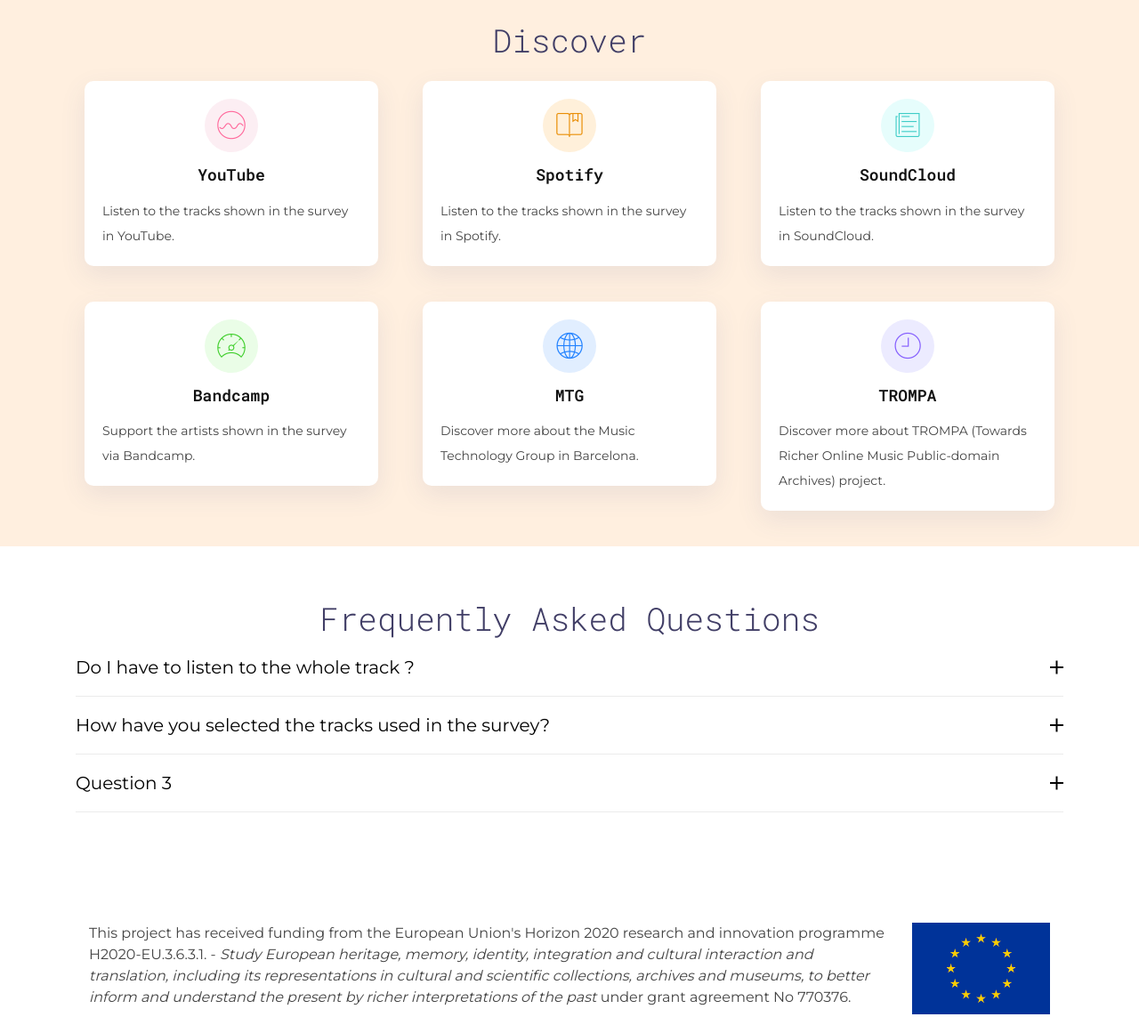
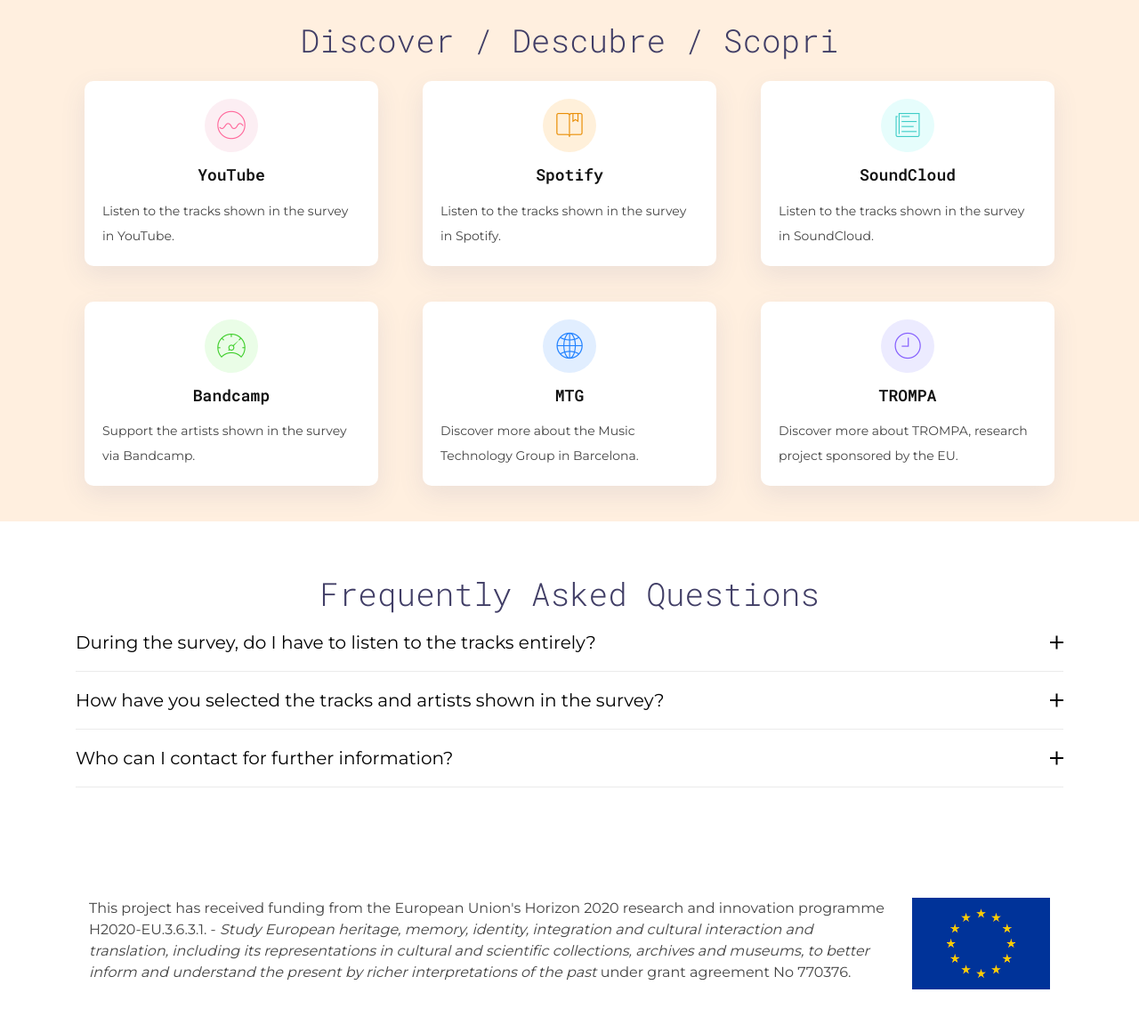
Before and after one commit to LPorcaro/divsurvey, a Django app: page / in a window 1280 px wide. Shown: the part 960-2112 px from the top of the page at 89% size. Run offline with Django 3.2, Linux system fonts and the light colour scheme; some libraries are stand-ins or nearby versions; some web fonts are replaced.

Commit message:
Fix urls + template

```diff
--- a/blog/templates/blog/index.html
+++ b/blog/templates/blog/index.html
@@ -48,7 +48,7 @@
       <div class="row justify-content-center align-self-center">
         <div class="col-md-6 intro-info order-md-first order-last">
 
-          This survey is part of the research on music diversity of <a href="https://lorenzoporcaro.wordpress.com/">Lorenzo Porcaro</a>, PhD student at the Universitat Pompeu Fabra.
+          This survey is part of the research on music diversity of <a href="https://lorenzoporcaro.wordpress.com/" target="_blank">Lorenzo Porcaro</a>, PhD student at the Universitat Pompeu Fabra.
 
           If you choose to participate, you will discover some electronic music from all around the world!
 
@@ -94,7 +94,7 @@
       <div class="container">
         <br>
         <header class="section-header">
-          <h3>Discover</h3><br>
+          <h3>Discover / Descubre / Scopri </h3><br>
         </header>
 
         <div class="row">
@@ -102,14 +102,14 @@
           <div class="col-md-6 col-lg-4 wow bounceInUp" data-wow-duration="1.2s">
             <div class="box">
               <div class="icon" style="background: #fceef3;"><i class="ion-ios-analytics-outline" style="color: #ff689b;"></i></div>
-              <h4 class="title"><a href="https://www.youtube.com/playlist?list=PLO_ftEbUcr_exmEWO1Y8EYEEcK6jwlwdJ">YouTube</a></h4>
+              <h4 class="title"><a href="https://www.youtube.com/playlist?list=PLO_ftEbUcr_exmEWO1Y8EYEEcK6jwlwdJ" target="_blank">YouTube</a></h4>
               <p class="description">Listen to the tracks shown in the survey in YouTube.</p>
             </div>
           </div>
           <div class="col-md-6 col-lg-4 wow bounceInUp" data-wow-duration="1.2s">
             <div class="box">
               <div class="icon" style="background: #fff0da;"><i class="ion-ios-bookmarks-outline" style="color: #e98e06;"></i></div>
-              <h4 class="title"><a href="https://open.spotify.com/playlist/1WAdvDkS6JNKcGlmseLXJC?si=YKt5h2FUQoOn6HNK0CT9Gg">Spotify</a></h4>
+              <h4 class="title"><a href="https://open.spotify.com/playlist/1WAdvDkS6JNKcGlmseLXJC?si=YKt5h2FUQoOn6HNK0CT9Gg" target="_blank">Spotify</a></h4>
               <p class="description">Listen to the tracks shown in the survey in Spotify.</p>
             </div>
           </div>
@@ -117,14 +117,14 @@
           <div class="col-md-6 col-lg-4 wow bounceInUp" data-wow-delay="0.1s" data-wow-duration="1.2s">
             <div class="box">
               <div class="icon" style="background: #e6fdfc;"><i class="ion-ios-paper-outline" style="color: #3fcdc7;"></i></div>
-              <h4 class="title"><a href="https://soundcloud.com/plorenzzz/sets/diversity-in-electronic-music">SoundCloud</a></h4>
+              <h4 class="title"><a href="https://soundcloud.com/plorenzzz/sets/diversity-in-electronic-music" target="_blank">SoundCloud</a></h4>
               <p class="description">Listen to the tracks shown in the survey in SoundCloud.</p>
             </div>
           </div>
           <div class="col-md-6 col-lg-4 wow bounceInUp" data-wow-delay="0.1s" data-wow-duration="1.2s">
             <div class="box">
               <div class="icon" style="background: #eafde7;"><i class="ion-ios-speedometer-outline" style="color:#41cf2e;"></i></div>
-              <h4 class="title"><a href="https://drive.google.com/file/d/1AgidlBO1rDVlS7srv4Kcog97fwqB_3il/view?usp=sharing">Bandcamp</a></h4>
+              <h4 class="title"><a href="https://drive.google.com/file/d/1AgidlBO1rDVlS7srv4Kcog97fwqB_3il/view?usp=sharing" target="_blank">Bandcamp</a></h4>
               <p class="description">Support the artists shown in the survey via Bandcamp.</p>
             </div>
           </div>
@@ -132,15 +132,15 @@
           <div class="col-md-6 col-lg-4 wow bounceInUp" data-wow-delay="0.2s" data-wow-duration="1.2s">
             <div class="box">
               <div class="icon" style="background: #e1eeff;"><i class="ion-ios-world-outline" style="color: #2282ff;"></i></div>
-              <h4 class="title"><a href="https://www.upf.edu/web/mtg/">MTG</a></h4>
+              <h4 class="title"><a href="https://www.upf.edu/web/mtg/" target="_blank">MTG</a></h4>
               <p class="description">Discover more about the Music Technology Group in Barcelona.</p>
             </div>
           </div>
           <div class="col-md-6 col-lg-4 wow bounceInUp" data-wow-delay="0.2s" data-wow-duration="1.2s">
             <div class="box">
               <div class="icon" style="background: #ecebff;"><i class="ion-ios-clock-outline" style="color: #8660fe;"></i></div>
-              <h4 class="title"><a href="https://trompamusic.eu/">TROMPA</a></h4>
-              <p class="description">Discover more about TROMPA (Towards Richer Online Music Public-domain Archives) project. </p>
+              <h4 class="title"><a href="https://trompamusic.eu/" target="_blank">TROMPA</a></h4>
+              <p class="description">Discover more about TROMPA, research project sponsored by the EU.</p>
             </div>
           </div>
 
@@ -161,28 +161,28 @@
 
         <ul id="faq-list" class="wow fadeInUp">
           <li>
-            <a data-toggle="collapse" class="collapsed" href="#faq1">Do I have to listen to the whole track ? <i class="ion-android-remove"></i></a>
+            <a data-toggle="collapse" class="collapsed" href="#faq1">During the survey, do I have to listen to the tracks entirely?<i class="ion-android-remove"></i></a>
             <div id="faq1" class="collapse" data-parent="#faq-list">
               <p>
-                No, feel free to skip, go forward, backward, behaving like you normally do when you listen to music.
+                Not necessarily. Feel free to go forward and backward in the lists, behaving like you normally do when you listen to music.
               </p>
             </div>
           </li>
 
           <li>
-            <a data-toggle="collapse" href="#faq2" class="collapsed"> How have you selected the tracks used in the survey? <i class="ion-android-remove"></i></a>
+            <a data-toggle="collapse" href="#faq2" class="collapsed"> How have you selected the tracks and artists shown in the survey? <i class="ion-android-remove"></i></a>
             <div id="faq2" class="collapse" data-parent="#faq-list">
               <p>
-                We dig around the web looking for electronic artist from all around the world, trying to be inclusive selecting artists from different gender, nationality, ethnicity, sexual orientation and cultural background.
+                We surfed the web looking for electronic music artists from all around the world.
               </p>
             </div>
           </li>
 
           <li>
-            <a data-toggle="collapse" href="#faq3" class="collapsed">Question 3<i class="ion-android-remove"></i></a>
+            <a data-toggle="collapse" href="#faq3" class="collapsed">Who can I contact for further information?<i class="ion-android-remove"></i></a>
             <div id="faq3" class="collapse" data-parent="#faq-list">
               <p>
-                Answer 3
+                lorenzo dot porcaro at upf dot edu
               </p>
             </div>
           </li>
--- a/blog/urls.py
+++ b/blog/urls.py
@@ -4,19 +4,7 @@ from . import views
 urlpatterns = [
     path('', views.post_list, name='post_list'),
     path('', views.button),
-    path('output', views.randomizer_en, name="randomizer_en" ),
-    path('output', views.randomizer_es, name="randomizer_es" ),
-    path('output', views.randomizer_it, name="randomizer_it" ),
+    path('output_en', views.randomizer_en, name="randomizer_en" ),
+    path('output_es', views.randomizer_es, name="randomizer_es" ),
+    path('output_it', views.randomizer_it, name="randomizer_it" ),
 ]
-
-# urlpatterns = [
-
-# url(r'^admin/', admin.site.urls),
-
-# url(r'^$', ),
-
-# url(r'^output', ),
-
-# url(r'^external', views.external),
-
-# ]
--- a/blog/views.py
+++ b/blog/views.py
@@ -11,32 +11,34 @@ def post_list(request):
 
 
 def randomizer_en(request):
-    url1 = "https://google.com"
-    url2 = "https://wikipedia.org"
-    url3 = "https://twitter.com"
-    url4 = ""
+    url1 = "https://docs.google.com/forms/d/e/1FAIpQLSeqCzVEUpMxnDlMhBlC2SF2ZlwL78yuqtNoJbsQUZbNEEAvzg/viewform?usp=sf_link"
+    url2 = "https://docs.google.com/forms/d/e/1FAIpQLSfwWj3oxBZUdiJUuTv32QrZx_So5fDhTpLSShcLDFMDBHd52A/viewform?usp=sf_link"
+    url3 = "https://docs.google.com/forms/d/e/1FAIpQLSfb4_i2pHFIDhNtsDz2RkoJR9mdfgVdYvwHTrErNWUtWNNw_g/viewform?usp=sf_link"
+    url4 = "https://docs.google.com/forms/d/e/1FAIpQLSdRLEHqiDDnSiRjQE2Mxh7w_Un_qSEsDXKNRTKv_EgPyH57-w/viewform?usp=sf_link"
 
-    url_list = [url1, url2, url3, url4]
+    url_list_en = [url1, url2, url3, url4]
 
-    return redirect(random.choice(url_list))
+    return redirect(random.choice(url_list_en))
 
 def randomizer_es(request):
-    url1 = "https://google.com"
-    url2 = "https://wikipedia.org"
-    url3 = "https://twitter.com"
+    url1 = "https://docs.google.com/forms/d/e/1FAIpQLSfVNR7M1sIQSeVDGnRi48zja_3o-FNUMAzwzf9koZV0YuzXkw/viewform?usp=sf_link"
+    url2 = "https://docs.google.com/forms/d/e/1FAIpQLSeUx392XddDv04dmnYjbMZccf2B3whUdazapsQAcdaGQDMwxw/viewform?usp=sf_link"
+    url3 = "https://docs.google.com/forms/d/e/1FAIpQLSfsGnCjyuK3gBHOb--qouJcBlPbC67HrghKyrsV2TH9d3zcWQ/viewform?usp=sf_link"
+    url4 = "https://docs.google.com/forms/d/e/1FAIpQLScU9VU-4fVaY2M2b5SlNZ6SzZBcdNPli-pHE7DTKIeA6qJ1fg/viewform?usp=sf_link"
 
-    url_list = [url1, url2, url3, url4]
+    url_list_es = [url1, url2, url3, url4]
 
-    return redirect(random.choice(url_list))
+    return redirect(random.choice(url_list_es))
 
 def randomizer_it(request):
-    url1 = "https://google.com"
-    url2 = "https://wikipedia.org"
-    url3 = "https://twitter.com"
+    url1 = "https://docs.google.com/forms/d/e/1FAIpQLSePl2pNNPkTV_fVj-pPQsH3Dsn-CrcG1MChLyROOq084wCrwg/viewform?usp=sf_link"
+    url2 = "https://docs.google.com/forms/d/e/1FAIpQLSfd-InKJmBibk7Q0GCkQlaFBuJchgsutJ5IEGGh8MCTAEfApg/viewform?usp=sf_link"
+    url3 = "https://docs.google.com/forms/d/e/1FAIpQLSdPIHuip9ERVsmLEYiD2tTj84LmuuokZYMe-AvbjkZucXG8rw/viewform?usp=sf_link"
+    url4 = "https://docs.google.com/forms/d/e/1FAIpQLScFmA_gaIQwwUTRaVEf-5tyyatXkEOLdw5fTtbQ2wE69LjtVQ/viewform?usp=sf_link"
 
-    url_list = [url1, url2, url3, url4]
+    url_list_it = [url1, url2, url3, url4]
 
-    return redirect(random.choice(url_list))
+    return redirect(random.choice(url_list_it))
 
 
 def button(request):
```
